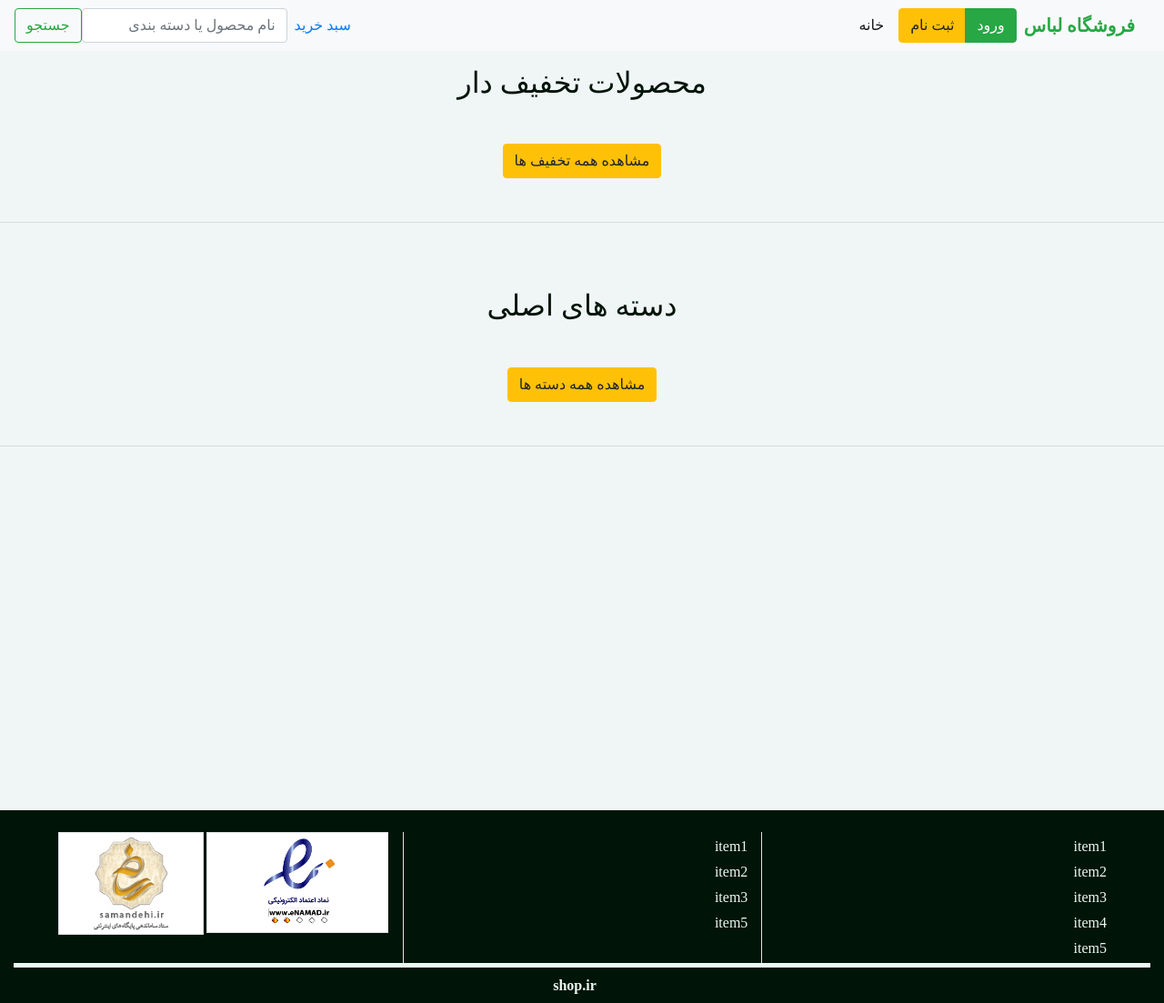
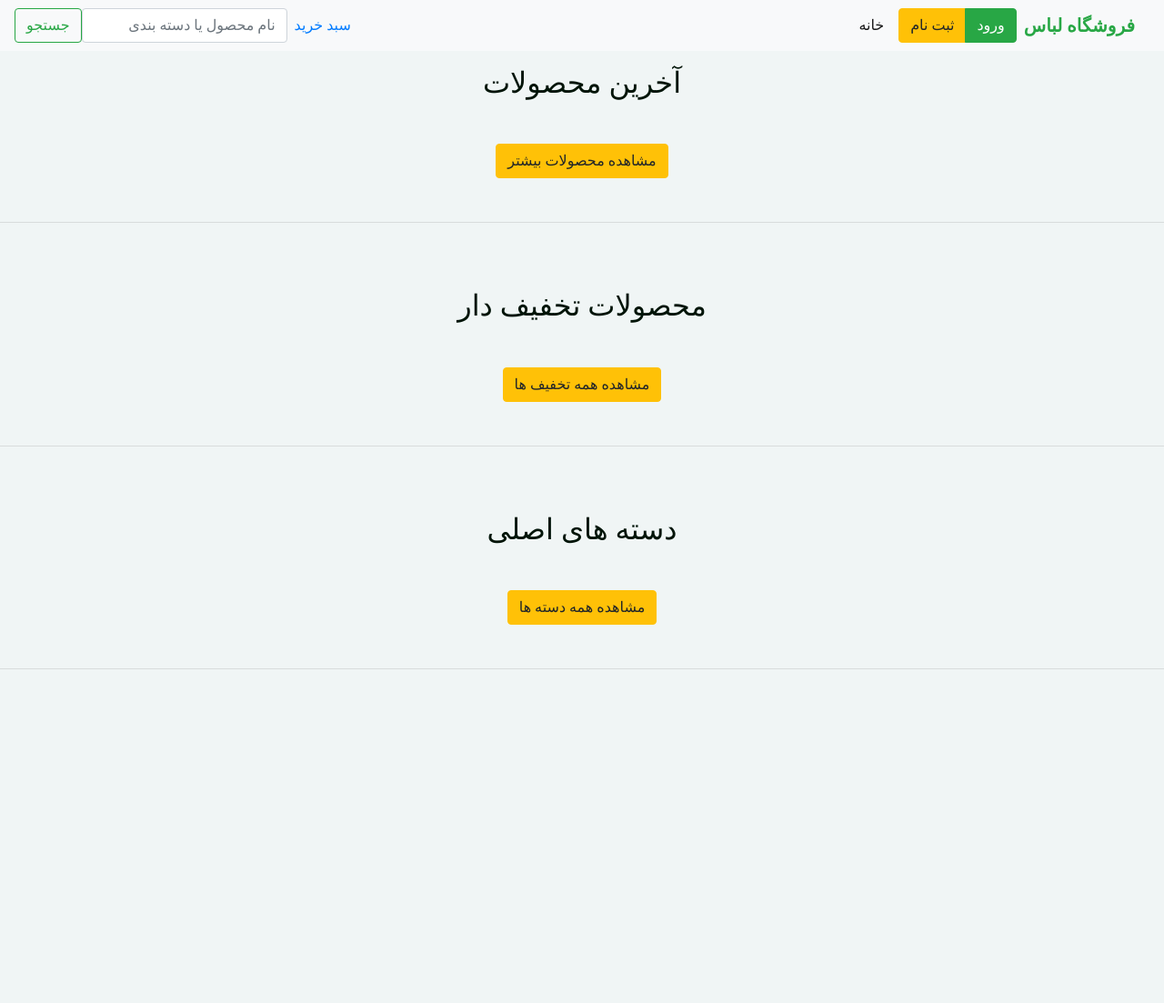
Before and after one commit to mejomba/django_shop_m89_final, a Django app: template templates/shop/landing_page.html in a window 1280 px wide. Shown: the top 1103 px of the page at 91% size. Run offline with Django 4.2, Linux system fonts and the light colour scheme; the template is opened without the code that fills it, so the values that code supplies are empty; some web fonts are replaced.

Commit message:
add last product to landing page

```diff
--- a/templates/shop/landing_page.html
+++ b/templates/shop/landing_page.html
@@ -2,6 +2,21 @@
 
 
 {% block content %}
+
+     <div class="container my-5">
+        <h2 class="text-center p-4">آخرین محصولات</h2>
+        <div class="row">
+            {% for last_product in last_products %}
+                {% include 'base/single_product.html' with product=last_product %}
+            {% endfor %}
+        </div>
+
+        <div class="d-flex justify-content-center mt-3">
+            <a href="{% url 'shop:product_list' %}" class="btn btn-warning">مشاهده محصولات بیشتر</a>
+        </div>
+    </div>
+    <hr/>
+
 
 {% include "base/magic_sale.html" with magicsale=magicsale %}
 
@@ -23,7 +38,7 @@
 
         </div>
         <div class="d-flex justify-content-center mt-3">
-            <a href="#" class="btn btn-warning">مشاهده همه دسته ها </a>
+            <a href="{% url 'shop:category_list' %}" class="btn btn-warning">مشاهده همه دسته ها </a>
         </div>
     </div>
     <hr/>
```
